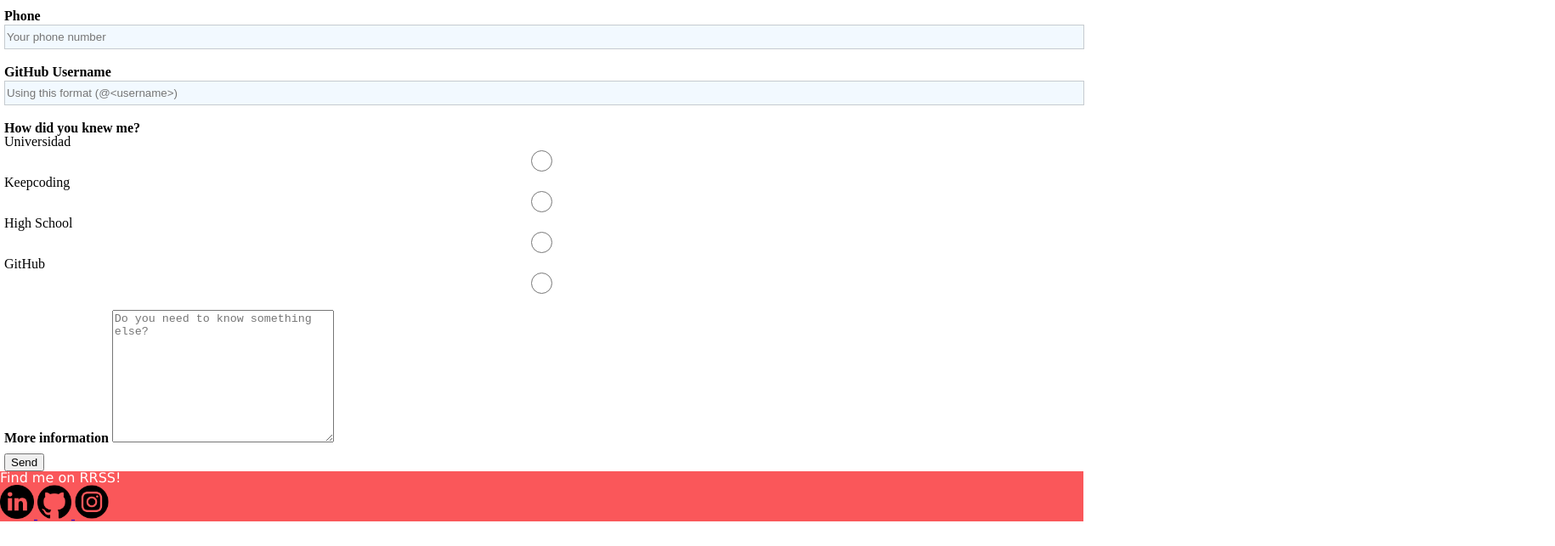
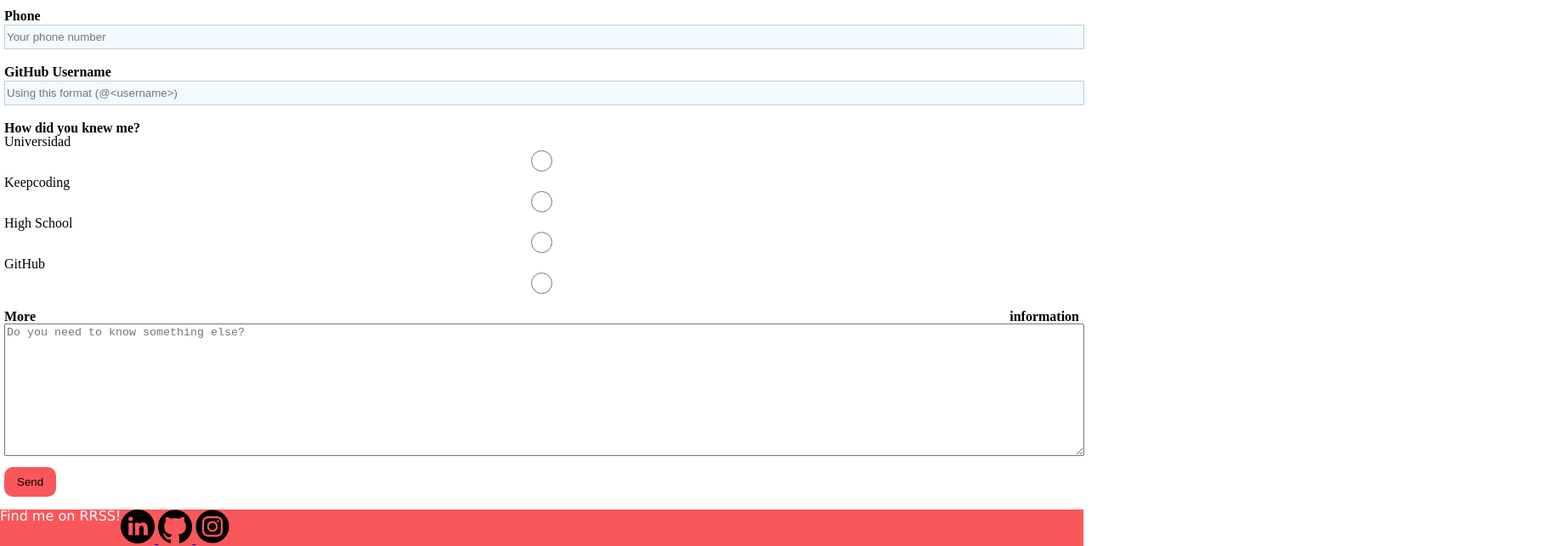
Before and after one commit to claudiahcarril/Keepcoding_HTML-CSS, a plain HTML site: page index.html in a window 1280 px wide. Shown: the part 835-1478 px from the top of the page at 85% size, 1830 px wide, since content can reach past the window. Before the commit the page ends 1449 px from the top, so only its background shows below. Drawn offline with Linux system fonts and the light colour scheme.

Commit message:
main.css - Modifying footer styles

```diff
--- a/index.html
+++ b/index.html
@@ -103,12 +103,15 @@
                     <label for="message" class="form-label">More information</label>
                     <textarea name="message" id="message" cols="30" rows="10" placeholder="Do you need to know something else?" maxlength="180"></textarea>
                 </div>
-                <input type="submit" value="Send">
+                <input class="button-submit" type="submit" value="Send">
             </form>
         </section>
     </main>
     <footer>
+        <div class="h3">
             <h3>Find me on RRSS!</h3>
+        </div>
+        <div class="rrss">
             <a href="https://www.linkedin.com/in/claudiahernandezcarril/">
                 <img src="media/linkedin.png" href="" alt="Linkedin" width="40px">
             </a>
@@ -118,6 +121,7 @@
             <a href="https://www.instagram.com/claucarril/?hl=es">
                 <img src="media/instagram.png" alt="Instagram" width="40px">
             </a>
+        </div>
     </footer>
 </body>
 </html>
--- a/styles/main.css
+++ b/styles/main.css
@@ -91,14 +91,14 @@ main section {
 }
 
 @keyframes html {
-    from {
+    0% {
         height: 25px;
         justify-items: center;
         border-radius: 10px;
         background-color: var(--primary-color);
         width: 0%;
     }
-    to {
+    100% {
         background-color: var(--primary-color);
         width: 120%;
     }
@@ -106,6 +106,9 @@ main section {
 
 #seo {
     animation: seo 10s;
+    animation-delay: 3s;
+    animation-fill-mode: forwards;
+
 }
 
 #html {
@@ -160,13 +163,23 @@ main section {
     flex-wrap: wrap;
 }
 
+#message {
+    width: 100%;
+}
 
+.button-submit {
+    background-color: var(--primary-color);
+    padding: 10px 15px 10px 15px;
+    border: none;
+    border-radius: 10px;
+    margin-bottom: 15px;
+}
 
 
 footer {
     background-color: var(--primary-color);
-    display: block;
-
+    display: flex;
+    flex-wrap: wrap;
 }
 
 footer h3 {
```
Lines whose indentation alone changed are shown as unchanged.
